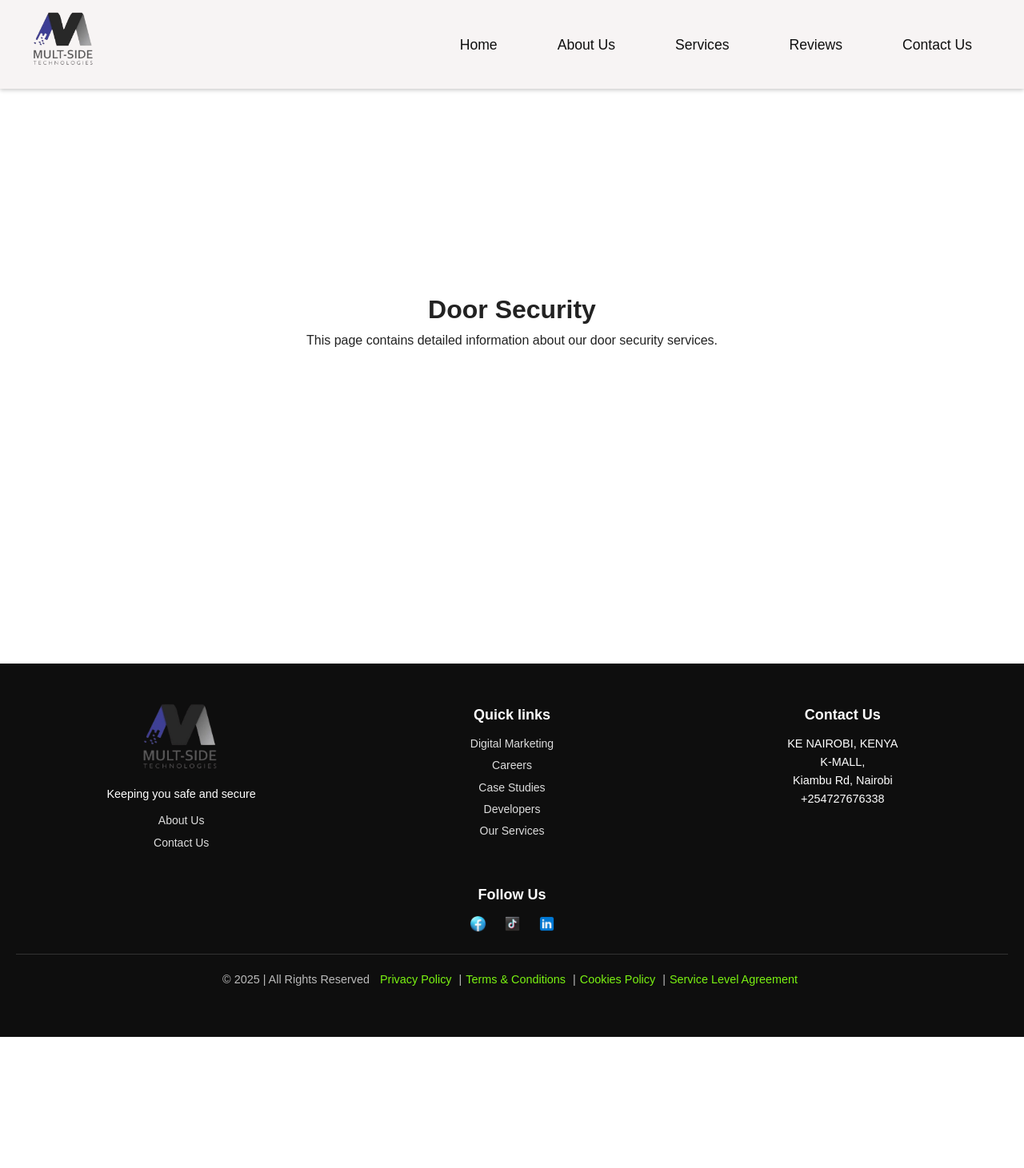
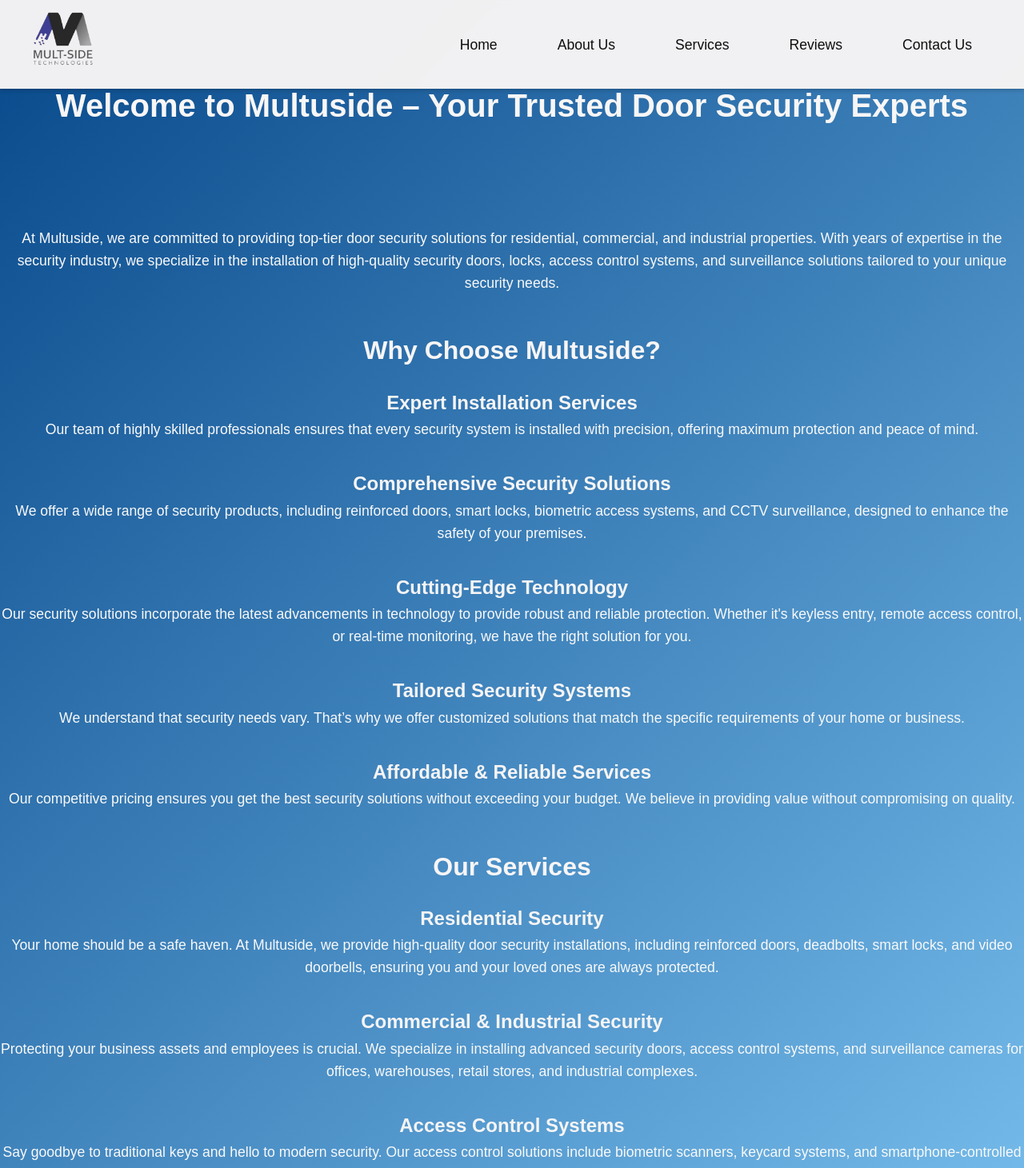
Before and after one commit to warrenposo/Multside-technology, a React (Create React App) app: page /services/door-security in a window 1280 px wide. Shown: the top 1461 px of the page at 80% size. Before the commit the page ends 1297 px from the top, so only its background shows below. Built offline with nearby package versions, Linux system fonts and the light colour scheme; the HTML template or start-up script is replaced by a standard one.

Commit message:
door security

```diff
--- a/src/pages/DoorSecurity.js
+++ b/src/pages/DoorSecurity.js
@@ -4,12 +4,71 @@
 const DoorSecurity = () => {
   return (
     <div className="page-container">
-      <div className="content-container">
-        <h1>Door Security</h1>
+
+        <h1>Welcome to Multuside – Your Trusted Door Security Experts</h1>
         <p>
-          This page contains detailed information about our door security services.
+          At Multuside, we are committed to providing top-tier door security solutions for residential, commercial, and industrial properties. With years of expertise in the security industry, we specialize in the installation of high-quality security doors, locks, access control systems, and surveillance solutions tailored to your unique security needs.
         </p>
-      </div>
+
+        <h2>Why Choose Multuside?</h2>
+
+        <h3>Expert Installation Services</h3>
+        <p>
+          Our team of highly skilled professionals ensures that every security system is installed with precision, offering maximum protection and peace of mind.
+        </p>
+
+        <h3>Comprehensive Security Solutions</h3>
+        <p>
+          We offer a wide range of security products, including reinforced doors, smart locks, biometric access systems, and CCTV surveillance, designed to enhance the safety of your premises.
+        </p>
+
+        <h3>Cutting-Edge Technology</h3>
+        <p>
+          Our security solutions incorporate the latest advancements in technology to provide robust and reliable protection. Whether it's keyless entry, remote access control, or real-time monitoring, we have the right solution for you.
+        </p>
+
+        <h3>Tailored Security Systems</h3>
+        <p>
+          We understand that security needs vary. That’s why we offer customized solutions that match the specific requirements of your home or business.
+        </p>
+
+        <h3>Affordable & Reliable Services</h3>
+        <p>
+          Our competitive pricing ensures you get the best security solutions without exceeding your budget. We believe in providing value without compromising on quality.
+        </p>
+
+        <h2>Our Services</h2>
+
+        <h3>Residential Security</h3>
+        <p>
+          Your home should be a safe haven. At Multuside, we provide high-quality door security installations, including reinforced doors, deadbolts, smart locks, and video doorbells, ensuring you and your loved ones are always protected.
+        </p>
+
+        <h3>Commercial & Industrial Security</h3>
+        <p>
+          Protecting your business assets and employees is crucial. We specialize in installing advanced security doors, access control systems, and surveillance cameras for offices, warehouses, retail stores, and industrial complexes.
+        </p>
+
+        <h3>Access Control Systems</h3>
+        <p>
+          Say goodbye to traditional keys and hello to modern security. Our access control solutions include biometric scanners, keycard systems, and smartphone-controlled locks, giving you total control over who enters your premises.
+        </p>
+
+                <h3>Emergency Lock & Security Repairs</h3>
+        <p>
+          In case of an emergency, our rapid response team is ready to assist with lock repairs, replacements, and urgent security upgrades to keep your premises secure at all times.
+        </p>
+
+        <h2>Our Commitment to Safety & Quality</h2>
+        <p>
+          At Multuside, we prioritize your safety. Our security solutions are sourced from reputable manufacturers, ensuring durability and effectiveness. We take pride in our meticulous workmanship, attention to detail, and commitment to delivering exceptional customer service.
+        </p>
+
+        <h2>Contact Us Today</h2>
+        <p>Looking for a reliable security solution? Get in touch with Multuside today! Our team is ready to provide expert advice, a free consultation, and top-notch security installations tailored to your needs.</p>
+
+                <p><strong>Secure your property with Multuside – where safety meets innovation!</strong></p>
+
     </div>
   );
 };
--- a/src/pages/doorSecurity.css
+++ b/src/pages/doorSecurity.css
@@ -1,30 +1,94 @@
-/* Ensure the page takes the full viewport height */
+/* General Page Styling */
 .page-container {
   display: flex;
-    flex-direction: column; /* Stack navbar, content, and footer */
-    min-height: 100vh; /* Full viewport height */
+  flex-direction: column;
+  min-height: 100vh;
   margin: 0;
   padding: 0;
   box-sizing: border-box;
-    background-color: #ffffff; /* Optional: Add a background color */
+  background: linear-gradient(135deg,  #07488a, #87cefa); /* Subtle gradient background */
+  font-family: 'Arial', sans-serif;
+  padding: 80px 20px;
 }
 
-  /* Center the content vertically and horizontally */
-  .content-container {
-    flex: 1; /* Allow the content to grow and fill available space */
+/* Content Styling */
+content-container {
+  flex: 1;
   display: flex;
-    flex-direction: column; /* Stack heading and paragraph */
-    justify-content: center; /* Center vertically */
-    align-items: center; /* Center horizontally */
-    text-align: center; /* Optional: Center text */
-    padding: 20px; /* Add some padding around content */
+  flex-direction: column;
+  justify-content: center;
+  align-items: center;
+  text-align: center;
+  padding: 40px 20px;
+  max-width: 800px;
+  margin: auto;
+  background: white;
+  box-shadow: 0px 4px 10px rgba(0, 0, 0, 0.1);
+  border-radius: 10px;
 }
 
-  /* Footer (if you add one later) */
+/* Headings */
+h1 {
+  color: #f8f6f6;
+  font-size: 2.5rem;
+  margin-bottom: 20px;
+  padding: 100px 20px;
+  text-align: center;
+}
+
+h2 {
+  color: #f8f5f5;
+  font-size: 2rem;
+  margin-top: 30px;
+  text-align: center;
+}
+
+h3 {
+  color: #f6f4f4;
+  font-size: 1.5rem;
+  margin-top: 20px;
+  text-align: center;
+}
+
+/* Paragraphs */
+p {
+  color: #f9f9f9;
+  font-size: 1.1rem;
+  line-height: 1.6;
+  margin-bottom: 15px;
+  text-align: center;
+}
+
+/* Contact Information */
+p strong {
+  color: #faf8f8;
+  text-align: center;
+}
+
+/* Footer */
 .footer {
-    background-color: #f1f1f1; /* Light gray background */
+  background-color: #333;
+  color: white;
   text-align: center;
-    padding: 10px 0;
+  padding: 15px 0;
   font-size: 14px;
-    color: #333;
 }
+
+/* Responsive Design */
+@media (max-width: 768px) {
+  h1 {
+      font-size: 2rem;
+  }
+
+  h2 {
+      font-size: 1.8rem;
+  }
+
+  h3 {
+      font-size: 1.4rem;
+  }
+
+  p {
+      font-size: 1rem;
+  }
+}
```
Lines whose indentation alone changed are shown as unchanged.
